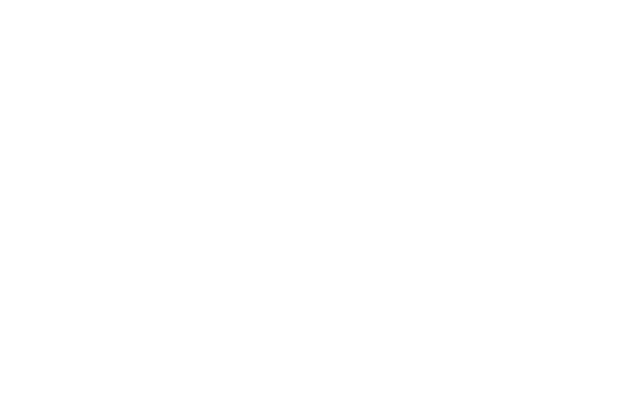
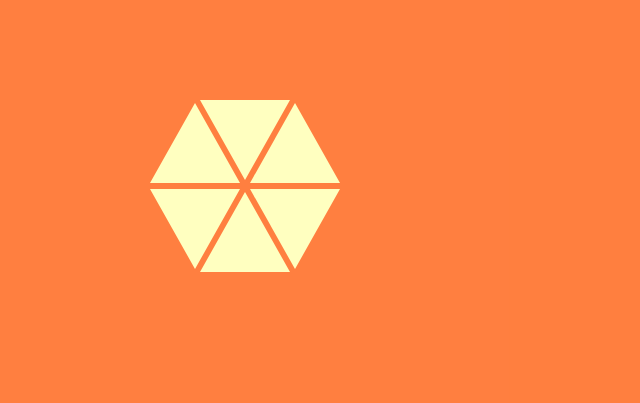
Before and after one commit to fians/mix, a plain HTML site: page index.html in a window 1280 px wide. Shown: the whole page, without its empty margins (0-640 px from the left). Drawn offline with Linux system fonts and the light colour scheme.

Commit message:
Add loading layer

```diff
--- a/index.html
+++ b/index.html
@@ -16,12 +16,17 @@
 
 	</head>
 	<body>
-		<div class="b-loading">
-			<div class="b-loading_big">
+		<div id="loading">
+			<div class="back layer">
 			</div>
-			<div class="b-loading_small">
-				<div class="b-loading_spinner">
-					<span class="b-loading_spinner__tri"></span>
+			<div class="front layer">
+				<div class="spinner">
+					<span class="slice1 bottom"></span>
+					<span class="slice2 top"></span>
+					<span class="slice3 bottom"></span>
+					<span class="slice4 top"></span>
+					<span class="slice5 bottom"></span>
+					<span class="slice6 top"></span>
 				</div>
 			</div>
 		</div>
--- a/style.css
+++ b/style.css
@@ -0,0 +1,82 @@
+
+/**
+ * Loading animation
+ */
+#loading {
+  position:fixed;
+  top:0;
+  left:0;
+  width:100%;
+  height:100%;
+}
+
+#loading .layer {
+  position:absolute;
+  top:0;
+  left:0;
+  width:100%;
+  height:100%;
+}
+
+#loading .back.layer {
+  background:#ff0;
+  opacity:0.5;
+}
+
+#loading .front.layer {
+  background:#f00;
+  opacity:0.5;
+}
+
+#loading .front .spinner {
+  position:absolute;
+  top:100px;
+  left:200px;
+  width:300px;
+  height:300px;
+}
+
+#loading .spinner span {
+position:absolute;
+display:block;
+width: 0;
+height: 0;
+}
+
+#loading .spinner span.bottom {
+border-left: 45px solid transparent;
+border-right: 45px solid transparent;
+border-top: 80px solid #fff;
+}
+
+#loading .spinner span.top {
+top:100px;
+border-left: 45px solid transparent;
+border-right: 45px solid transparent;
+border-bottom: 80px solid #fff;
+}
+
+#loading .spinner span.slice2 {
+  top: 3px;
+  left: 50px;
+}
+
+#loading .spinner span.slice3 {
+  top: 89px;
+  left: 50px;
+}
+
+#loading .spinner span.slice4 {
+  top: 92px;
+  left: 0px;
+}
+
+#loading .spinner span.slice5 {
+  top: 89px;
+  left: -50px;
+}
+
+#loading .spinner span.slice6 {
+   top: 3px;
+  left: -50px;
+}
```
